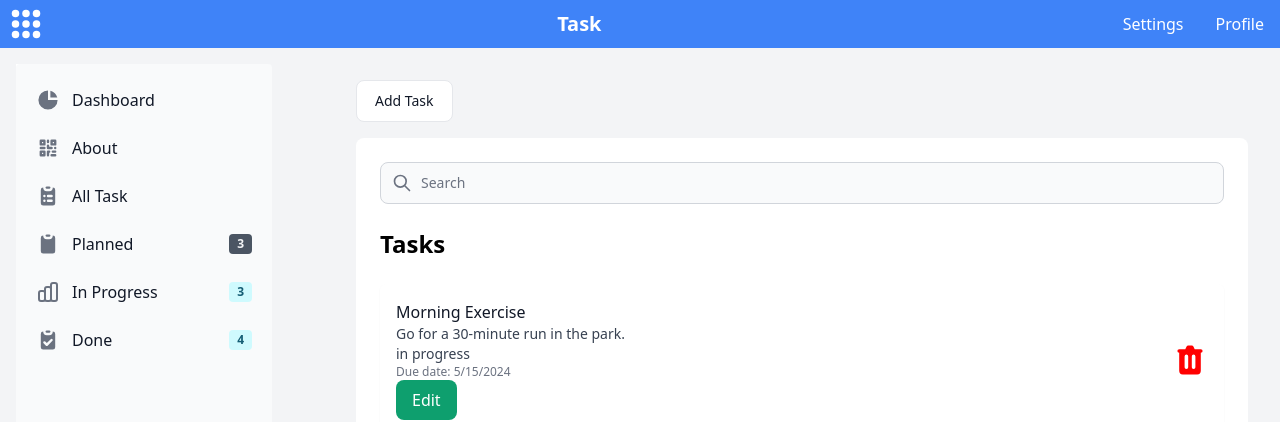
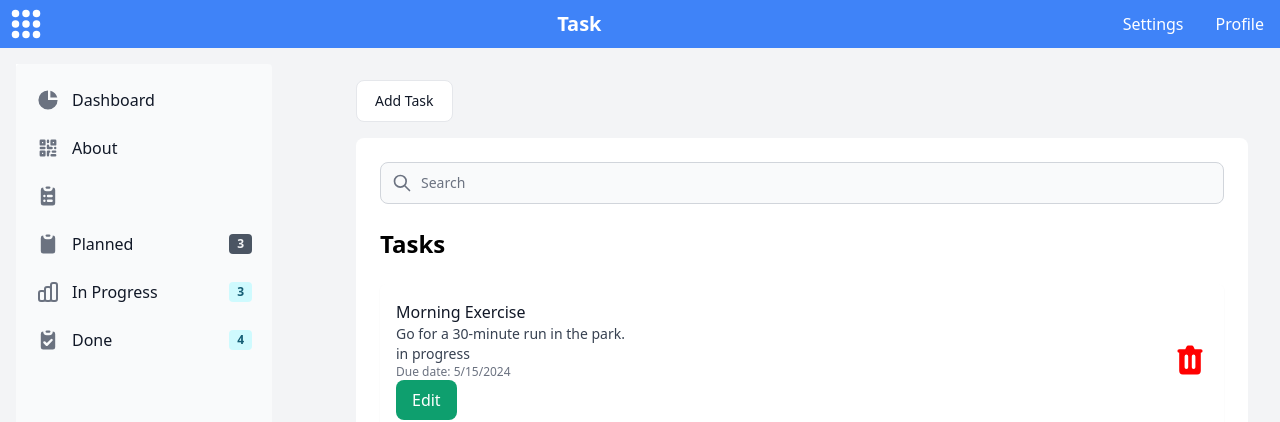
Before and after one commit to mrhasansan/managementtools, a React (Vite) app: page / in a window 1280 px wide. Shown: the top 422 px of the page. Built offline with nearby package versions, Linux system fonts and the light colour scheme.

Commit message:
revision link sidebar

```diff
--- a/src/components/LeftSide.tsx
+++ b/src/components/LeftSide.tsx
@@ -1,4 +1,5 @@
 import { Sidebar } from "flowbite-react";
+import { Link } from "react-router-dom";
 
 import { HiClipboardList, HiClipboard, HiClipboardCheck, HiOutlineChartBar, HiChartPie, HiQrcode } from "react-icons/hi";
 
@@ -8,23 +9,21 @@ export function LeftSide() {
       <Sidebar aria-label="Default sidebar example">
         <Sidebar.Items>
           <Sidebar.ItemGroup>
-            <Sidebar.Item href="/" icon={HiChartPie}>
-              Dashboard
+            <Sidebar.Item icon={HiChartPie}>
+              <Link to="/"> Dashboard</Link>
             </Sidebar.Item>
-            <Sidebar.Item href="/about" icon={HiQrcode}>
-              About
+            <Sidebar.Item icon={HiQrcode}>
+              <Link to="/about"> About</Link>
             </Sidebar.Item>
-            <Sidebar.Item href="/tasks" icon={HiClipboardList}>
-              All Task
+            <Sidebar.Item icon={HiClipboardList}></Sidebar.Item>
+            <Sidebar.Item href="/plan" icon={HiClipboard} label="3" labelColor="dark">
+              <Link to="/plan"> Planned</Link>
             </Sidebar.Item>
-            <Sidebar.Item href="/plan" icon={HiClipboard} label="3" labelColor="dark">
-              Planned
+            <Sidebar.Item icon={HiOutlineChartBar} label="3">
+              <Link to="/progress"> In Progress</Link>
             </Sidebar.Item>
-            <Sidebar.Item href="/progress" icon={HiOutlineChartBar} label="3">
-              In Progress
-            </Sidebar.Item>
-            <Sidebar.Item href="/done" icon={HiClipboardCheck} label="4">
-              Done
+            <Sidebar.Item icon={HiClipboardCheck} label="4">
+              <Link to="/done"> Done</Link>
             </Sidebar.Item>
           </Sidebar.ItemGroup>
         </Sidebar.Items>
```
